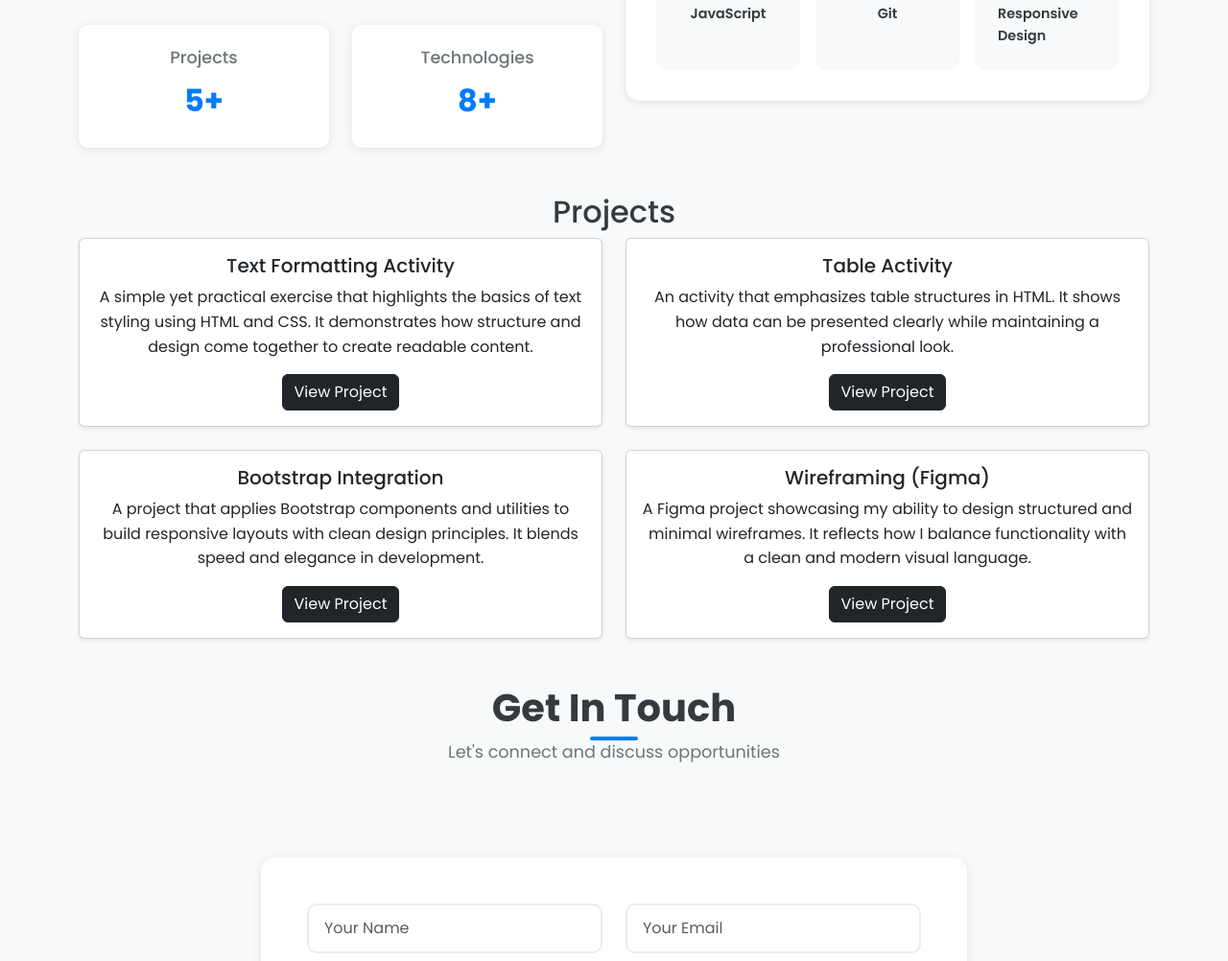
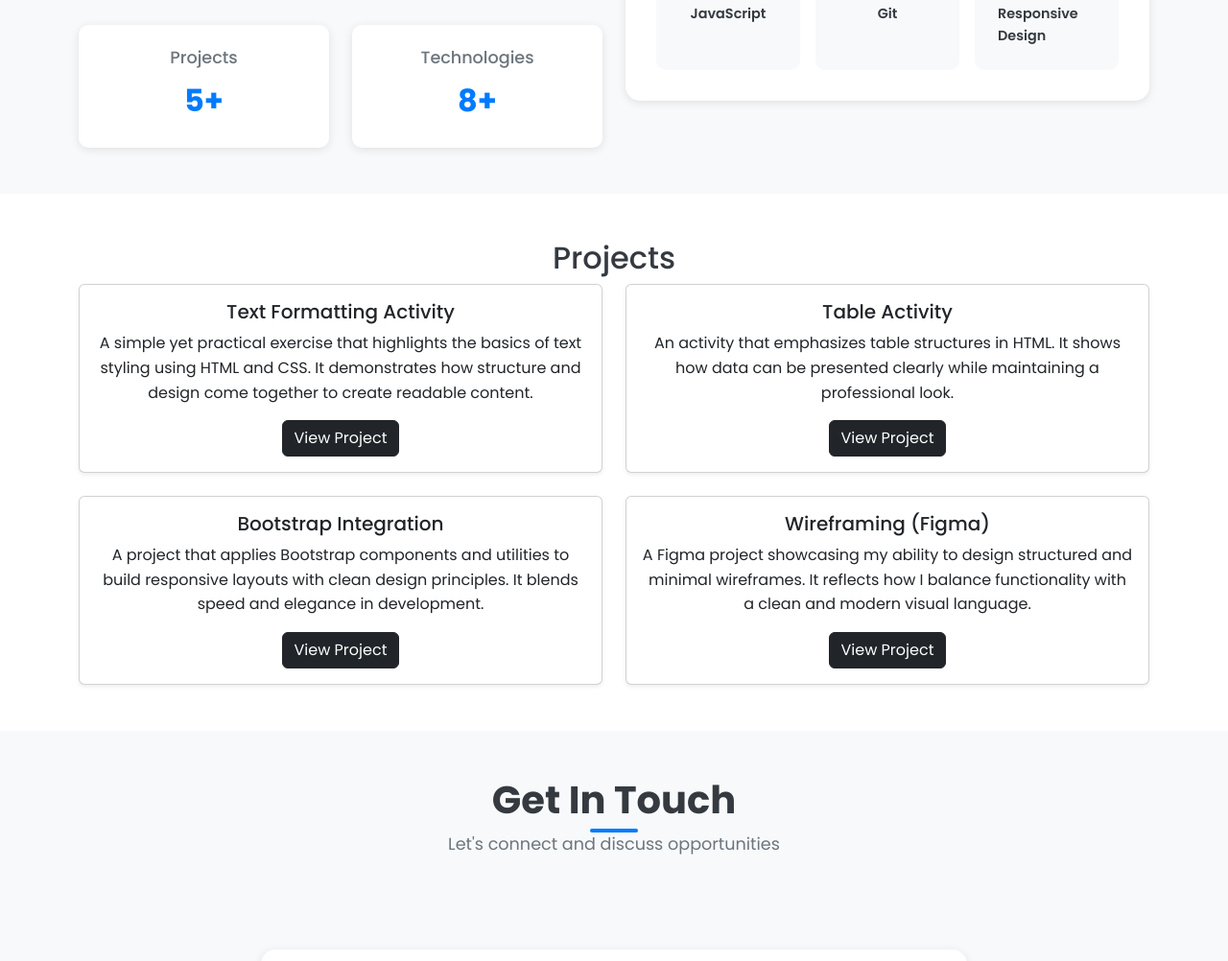
Before and after one commit to monicatagalag/student_portfolio, a plain HTML site: page index.html in a window 1280 px wide. Shown: the part 1374-2376 px from the top of the page at 96% size. Drawn offline with nearby package versions, Linux system fonts and the light colour scheme.

Commit message:
Update index.html

```diff
--- a/index.html
+++ b/index.html
@@ -152,7 +152,7 @@
     </section>
 
     <!-- Projects Section -->
-    <section id="projects" class="section bg-light">
+    <section id="Project" class="project-section py-5">
   <div class="container text-center">
     <h2>Projects</h2>
     <div class="row g-4">
```
